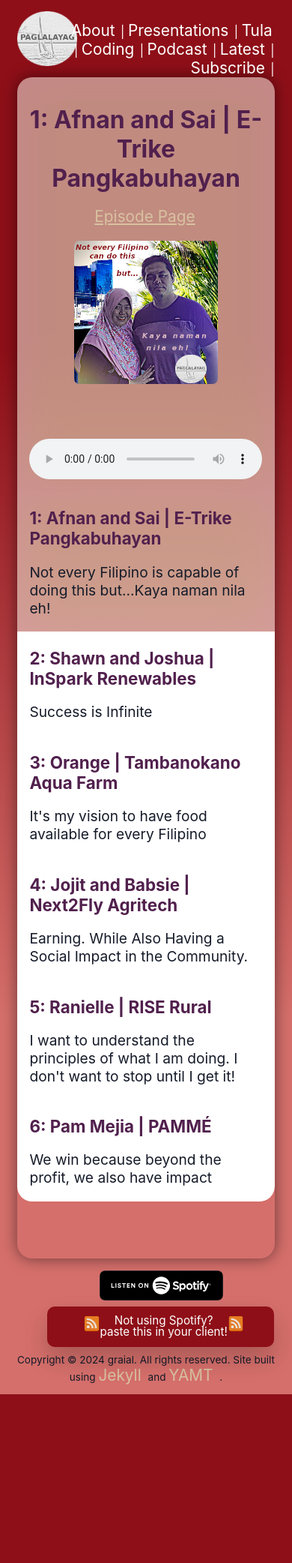
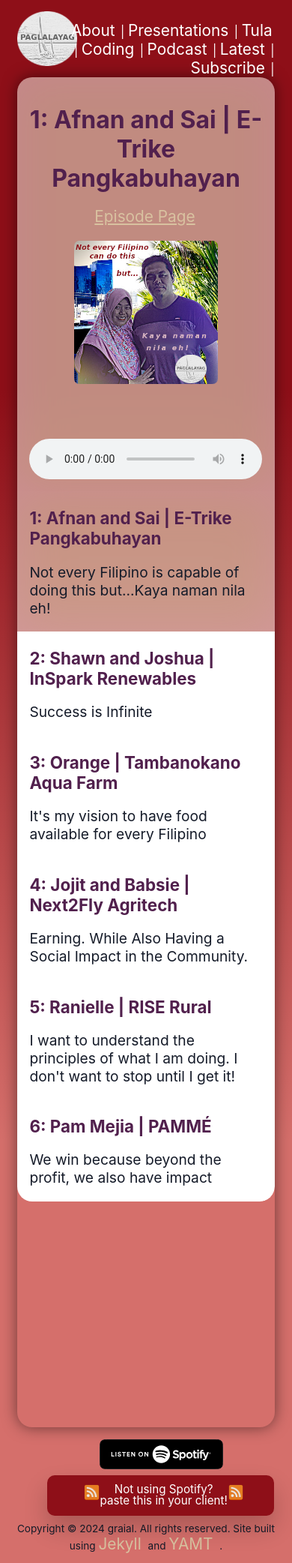
Before and after one commit to paglalayag/paglalayag.github.io, a Jekyll site: the page built from _pages/podcast.md, in a window 390 px wide. Shown: the whole page at 75% size. Built offline with Jekyll 4.4.1, drawn with Linux system fonts in a browser that asks for light colours; nearby versions of some CDN libraries; before the commit the page ends 1859 px from its top, so only the background shows below that.

Commit message:
adjust podcast styling

```diff
--- a/_sass/audio.scss
+++ b/_sass/audio.scss
@@ -82,7 +82,7 @@
   @media (max-width: 768px){
     #contents {
       flex-direction: column;
-      height: 175vh;
+      height: 200vh;
 
       #display {
         width: 100%;
```
